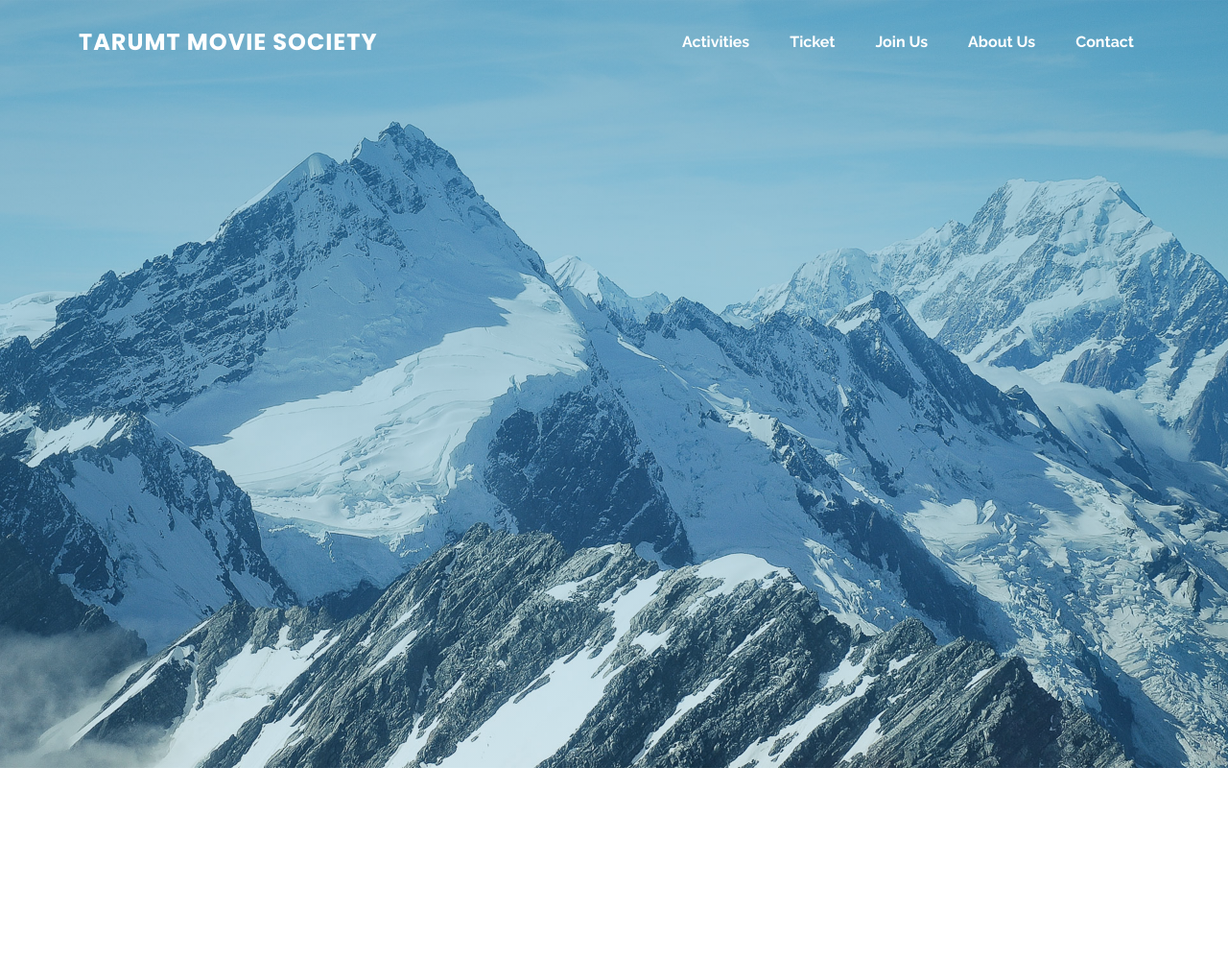
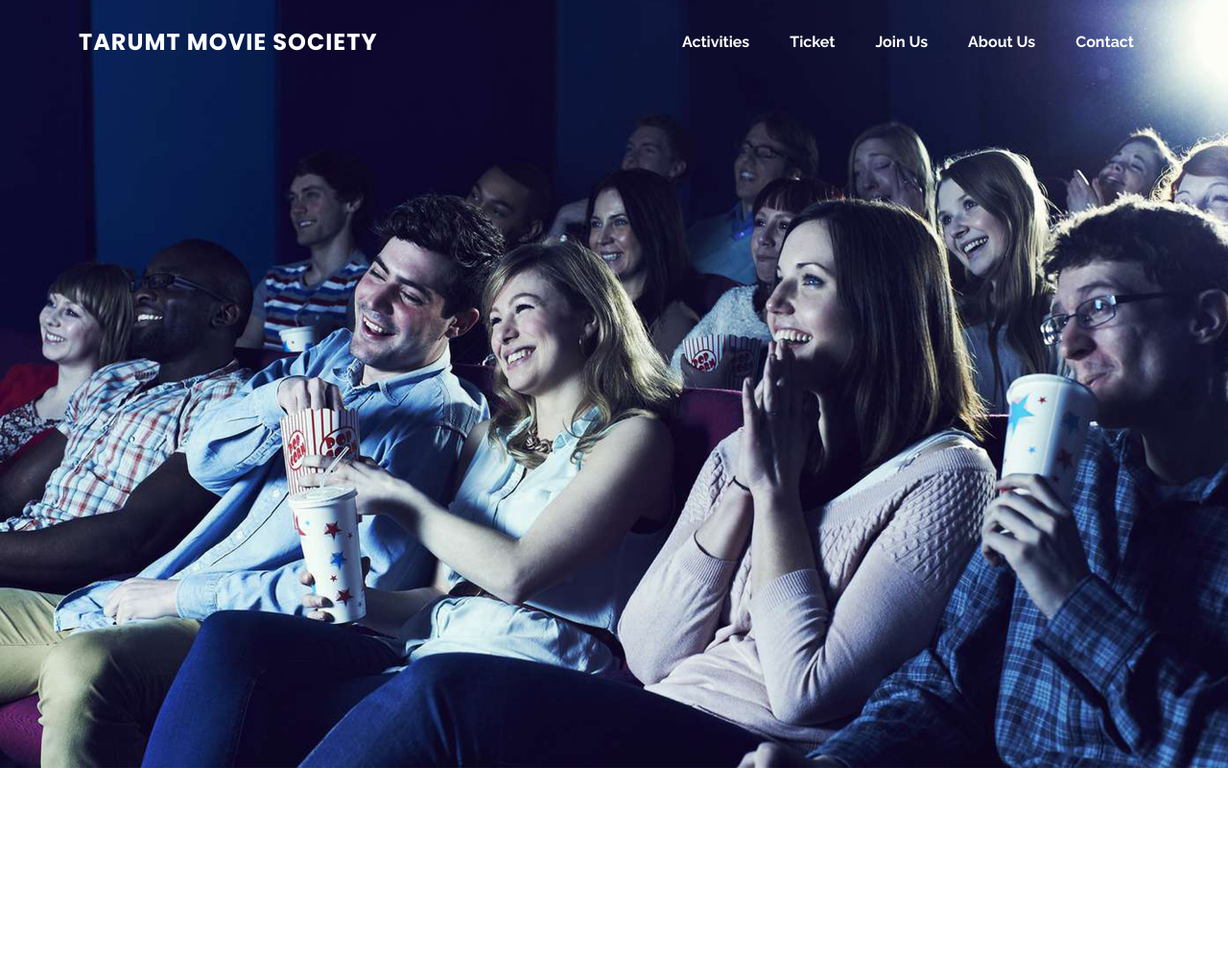
Before and after one commit to Cstan0824/Web-System-and-Technologies_Assignment, a PHP site: page / in a window 1280 px wide. Shown: the top 999 px of the page at 96% size. Run offline with PHP 8.4, Linux system fonts and the light colour scheme.

Commit message:
Change Background

```diff
--- a/TARUMT Moive Society/assets/css/style.css
+++ b/TARUMT Moive Society/assets/css/style.css
@@ -415,11 +415,7 @@
 #hero {
     width: 100%;
     height: 100vh;
-    background: linear-gradient(
-            rgba(55, 142, 181, 0.5),
-            rgba(55, 142, 181, 0.2)
-        ),
-        url("../img/hero-bg.jpg") top center;
+    background: url("../img/hero-bg.jpg") top center;
     background-size: cover;
     position: relative;
     margin-bottom: -90px;
--- a/TARUMT Moive Society/index.html
+++ b/TARUMT Moive Society/index.html
@@ -116,7 +116,7 @@
       <div class="container">
 
         <div class="section-title" data-aos="fade-in" data-aos-delay="100">
-          <h2>Portfolio</h2>
+          <h2>Activities</h2>
           <p>Magnam dolores commodi suscipit. Necessitatibus eius consequatur ex aliquid fuga eum quidem. Sit sint consectetur velit. Quisquam quos quisquam cupiditate. Et nemo qui impedit suscipit alias ea. Quia fugiat sit in iste officiis commodi quidem hic quas.</p>
         </div>
 
```
Also changed, not shown: TARUMT Moive Society/assets/img/hero-bg.jpg.
